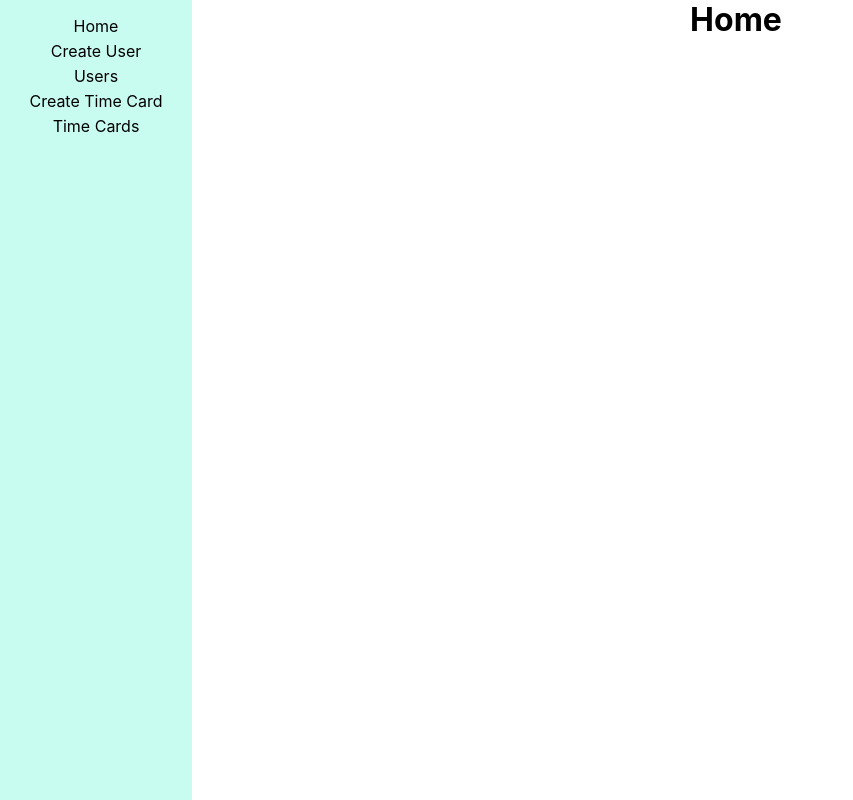
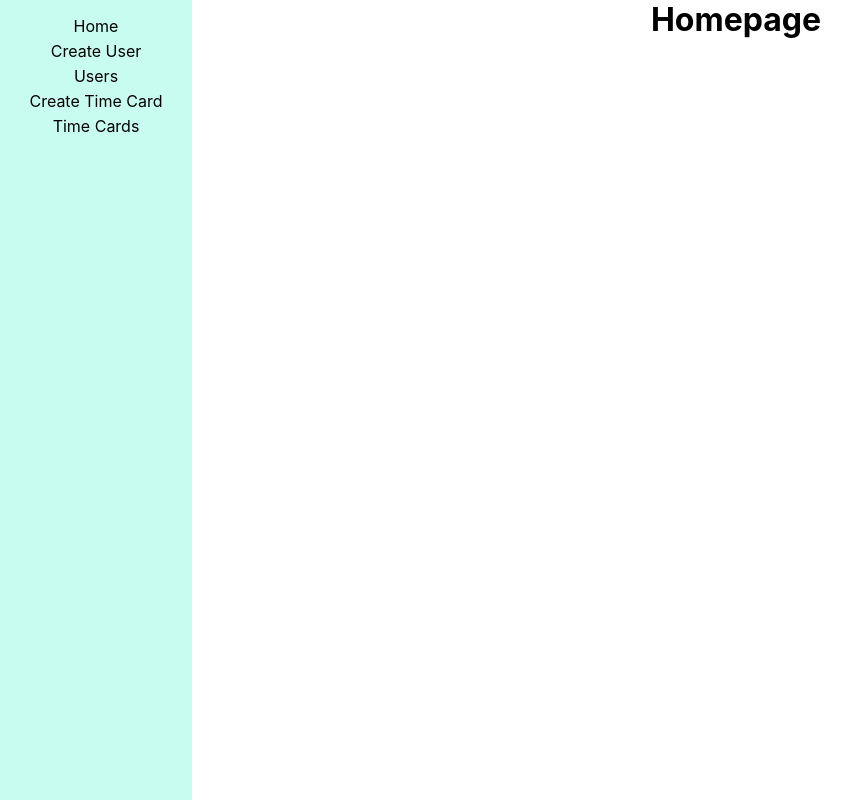
Before and after one commit to Heto002/full-stack2, a React (Create React App) app: page / in a window 1280 px wide. Shown: the whole page, without its empty margins (0-853 px from the left). Built offline with nearby package versions, Linux system fonts and the light colour scheme.

Commit message:
Mnor changes

```diff
--- a/src/Pages/home.jsx
+++ b/src/Pages/home.jsx
@@ -3,7 +3,7 @@ export function Home(){
     return (
         <>
             <div className="App">
-                <h1 class="home">Home</h1>
+                <h1 class="home">Homepage</h1>
             </div>
         </>
     );
```
